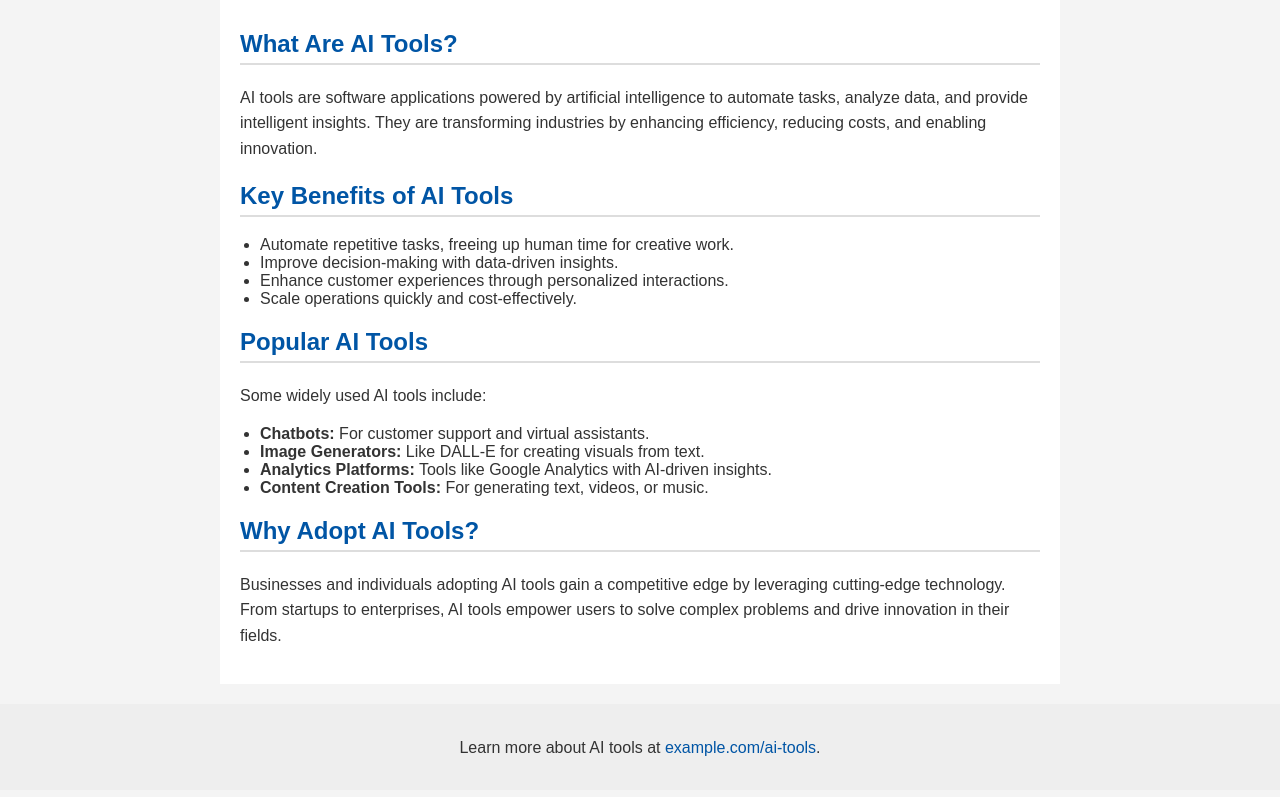
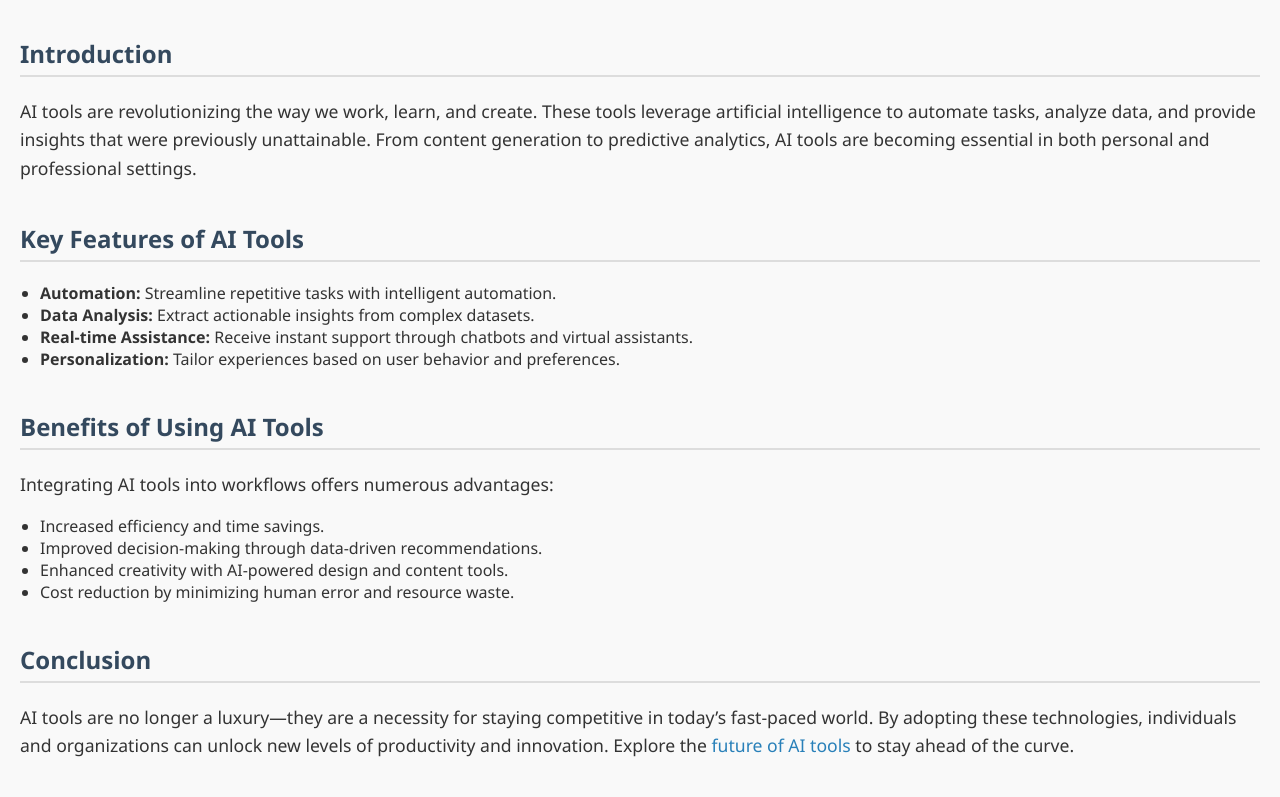
Before and after one commit to rajeshshanmugam-s/llm_static_sites, a plain HTML site: page generated_pages/AI_tools_2.html in a window 1280 px wide. Shown: the part 87-884 px from the top of the page. Drawn offline with Linux system fonts and the light colour scheme.

Commit message:
Update LLM-generated pages

```diff
--- a/generated_pages/AI_tools_2.html
+++ b/generated_pages/AI_tools_2.html
@@ -3,52 +3,34 @@
 <head>
     <meta charset="UTF-8">
     <meta name="viewport" content="width=device-width, initial-scale=1.0">
-    <title>AI Tools: Revolutionizing Technology and Business</title>
+    <title>AI Tools: Enhancing Productivity with Artificial Intelligence</title>
     <style>
         body {
-            font-family: Arial, sans-serif;
-            background-color: #f4f4f4;
+            font-family: 'Segoe UI', Tahoma, Geneva, Verdana, sans-serif;
+            background-color: #f9f9f9;
             color: #333;
             margin: 0;
-            padding: 0;
+            padding: 20px;
         }
-        header {
-            background-color: #003366;
-            color: white;
-            padding: 20px 0;
+        h1 {
+            color: #2c3e50;
             text-align: center;
         }
-        h1 {
-            margin: 0;
-            font-size: 2em;
-        }
-        main {
-            padding: 20px;
-            max-width: 800px;
-            margin: 0 auto;
-            background-color: white;
-        }
         h2 {
-            color: #0055a5;
+            color: #34495e;
             border-bottom: 2px solid #ddd;
             padding-bottom: 5px;
+            margin-top: 40px;
         }
         p {
+            font-size: 1.1em;
             line-height: 1.6;
-            margin-bottom: 15px;
         }
         ul {
-            margin-bottom: 20px;
             padding-left: 20px;
         }
-        footer {
-            text-align: center;
-            padding: 15px;
-            background-color: #eee;
-            margin-top: 20px;
-        }
         a {
-            color: #0055a5;
+            color: #2980b9;
             text-decoration: none;
         }
         a:hover {
@@ -57,48 +39,28 @@
     </style>
 </head>
 <body>
-    <header>
-        <h1>AI Tools: Revolutionizing Technology and Business</h1>
-    </header>
-    <main>
-        <section>
-            <h2>What Are AI Tools?</h2>
-            <p>
-                AI tools are software applications powered by artificial intelligence to automate tasks, analyze data, and provide intelligent insights.
-                They are transforming industries by enhancing efficiency, reducing costs, and enabling innovation.
-            </p>
-        </section>
-        <section>
-            <h2>Key Benefits of AI Tools</h2>
-            <ul>
-                <li>Automate repetitive tasks, freeing up human time for creative work.</li>
-                <li>Improve decision-making with data-driven insights.</li>
-                <li>Enhance customer experiences through personalized interactions.</li>
-                <li>Scale operations quickly and cost-effectively.</li>
-            </ul>
-        </section>
-        <section>
-            <h2>Popular AI Tools</h2>
-            <p>
-                Some widely used AI tools include:
-            </p>
-            <ul>
-                <li><strong>Chatbots:</strong> For customer support and virtual assistants.</li>
-                <li><strong>Image Generators:</strong> Like DALL-E for creating visuals from text.</li>
-                <li><strong>Analytics Platforms:</strong> Tools like Google Analytics with AI-driven insights.</li>
-                <li><strong>Content Creation Tools:</strong> For generating text, videos, or music.</li>
-            </ul>
-        </section>
-        <section>
-            <h2>Why Adopt AI Tools?</h2>
-            <p>
-                Businesses and individuals adopting AI tools gain a competitive edge by leveraging cutting-edge technology.
-                From startups to enterprises, AI tools empower users to solve complex problems and drive innovation in their fields.
-            </p>
-        </section>
-    </main>
-    <footer>
-        <p>Learn more about AI tools at <a href="https://example.com/ai-tools" target="_blank">example.com/ai-tools</a>.</p>
-    </footer>
+    <h1>AI Tools: Enhancing Productivity with Artificial Intelligence</h1>
+    <h2>Introduction</h2>
+    <p>AI tools are revolutionizing the way we work, learn, and create. These tools leverage artificial intelligence to automate tasks, analyze data, and provide insights that were previously unattainable. From content generation to predictive analytics, AI tools are becoming essential in both personal and professional settings.</p>
+
+    <h2>Key Features of AI Tools</h2>
+    <ul>
+        <li><strong>Automation:</strong> Streamline repetitive tasks with intelligent automation.</li>
+        <li><strong>Data Analysis:</strong> Extract actionable insights from complex datasets.</li>
+        <li><strong>Real-time Assistance:</strong> Receive instant support through chatbots and virtual assistants.</li>
+        <li><strong>Personalization:</strong> Tailor experiences based on user behavior and preferences.</li>
+    </ul>
+
+    <h2>Benefits of Using AI Tools</h2>
+    <p>Integrating AI tools into workflows offers numerous advantages:</p>
+    <ul>
+        <li>Increased efficiency and time savings.</li>
+        <li>Improved decision-making through data-driven recommendations.</li>
+        <li>Enhanced creativity with AI-powered design and content tools.</li>
+        <li>Cost reduction by minimizing human error and resource waste.</li>
+    </ul>
+
+    <h2>Conclusion</h2>
+    <p>AI tools are no longer a luxury—they are a necessity for staying competitive in today’s fast-paced world. By adopting these technologies, individuals and organizations can unlock new levels of productivity and innovation. Explore the <a href="#">future of AI tools</a> to stay ahead of the curve.</p>
 </body>
 </html>
```
Also changed, not shown: generated_pages/AI_tools_1.html (+60 -42 lines).
